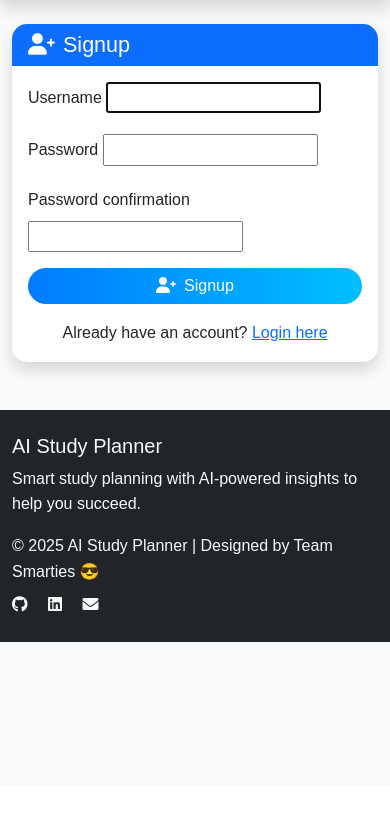
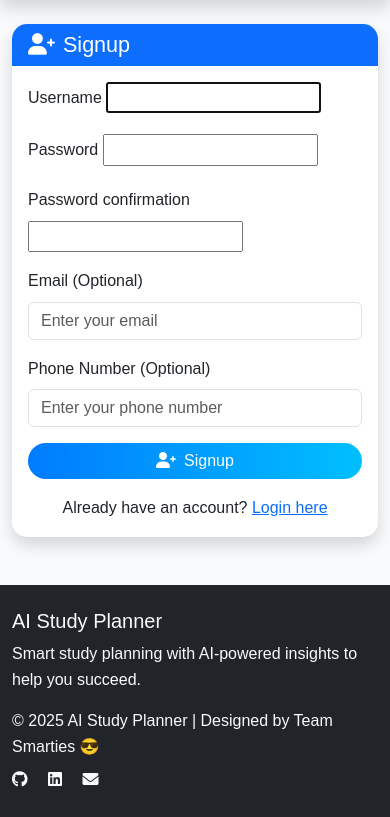
Before and after one commit to Kritikakumrawat/AI-Study-Planner, a Django app: page /signup/ in a window 390 px wide. Shown: the part 58-875 px from the top of the page. Before the commit the page ends 700 px from the top, so only its background shows below. Run offline with Django 5.2, Linux system fonts and the light colour scheme.

Commit message:
Add UserProfile model with phone and email, update login/signup to support multiple identifiers

```diff
--- a/planner/templates/planner/login.html
+++ b/planner/templates/planner/login.html
@@ -19,7 +19,7 @@
         <form method="post">
           {% csrf_token %}
           <div class="mb-3">
-            <label for="username" class="form-label">Username</label>
+            <label for="username" class="form-label">Username or Email or Phone Number</label>
             <input type="text" class="form-control" id="username" name="username" required>
           </div>
           <div class="mb-3">
--- a/planner/templates/planner/signup.html
+++ b/planner/templates/planner/signup.html
@@ -31,6 +31,14 @@
               {% endif %}
             </div>
           {% endfor %}
+          <div class="mb-3">
+            <label for="email" class="form-label">Email (Optional)</label>
+            <input type="email" class="form-control" id="email" name="email" placeholder="Enter your email">
+          </div>
+          <div class="mb-3">
+            <label for="phone_number" class="form-label">Phone Number (Optional)</label>
+            <input type="tel" class="form-control" id="phone_number" name="phone_number" placeholder="Enter your phone number">
+          </div>
           <button type="submit" class="btn btn-primary w-100">
             <i class="fas fa-user-plus me-2"></i>Signup
           </button>
--- a/planner/views.py
+++ b/planner/views.py
@@ -5,6 +5,7 @@ from django.contrib import messages, auth
 from django.contrib.auth import authenticate, login, logout
 from django.contrib.auth.decorators import login_required
 from django.contrib.auth.forms import UserCreationForm
+from .models import UserProfile
 from .models import Subject, StudyPlan, Notes, Quiz
 from .features.summarizer import summarize_text
 from .features.ai_helper import generate_quiz_questions
@@ -146,15 +147,37 @@ def download_note(request, note_id):
 # Login view
 def login_view(request):
     if request.method == 'POST':
-        username = request.POST.get('username')
+        identifier = request.POST.get('username')  # This can be username, email, or phone
         password = request.POST.get('password')
-        user = authenticate(request, username=username, password=password)
+
+        user = None
+        # Try to authenticate with username first
+        user = authenticate(request, username=identifier, password=password)
+
+        # If not found, try with email
+        if user is None:
+            try:
+                from .models import UserProfile
+                profile = UserProfile.objects.get(email=identifier)
+                user = authenticate(request, username=profile.user.username, password=password)
+            except UserProfile.DoesNotExist:
+                pass
+
+        # If not found, try with phone number
+        if user is None:
+            try:
+                from .models import UserProfile
+                profile = UserProfile.objects.get(phone_number=identifier)
+                user = authenticate(request, username=profile.user.username, password=password)
+            except UserProfile.DoesNotExist:
+                pass
+
         if user is not None:
             login(request, user)
             messages.success(request, 'Logged in successfully!')
             return redirect('home')
         else:
-            messages.error(request, 'Invalid username or password.')
+            messages.error(request, 'Invalid credentials.')
     return render(request, 'planner/login.html')
 
 # Logout view
@@ -169,6 +192,12 @@ def signup_view(request):
         form = UserCreationForm(request.POST)
         if form.is_valid():
             user = form.save()
+            # Create UserProfile
+            UserProfile.objects.create(
+                user=user,
+                phone_number=request.POST.get('phone_number'),
+                email=request.POST.get('email')
+            )
             login(request, user)
             messages.success(request, 'Account created successfully!')
             return redirect('home')
```
Also changed, not shown: TODO.md (+7 -0 lines), planner/models.py (+9 -0 lines), db.sqlite3, planner/migrations/0002_userprofile.py (added).
